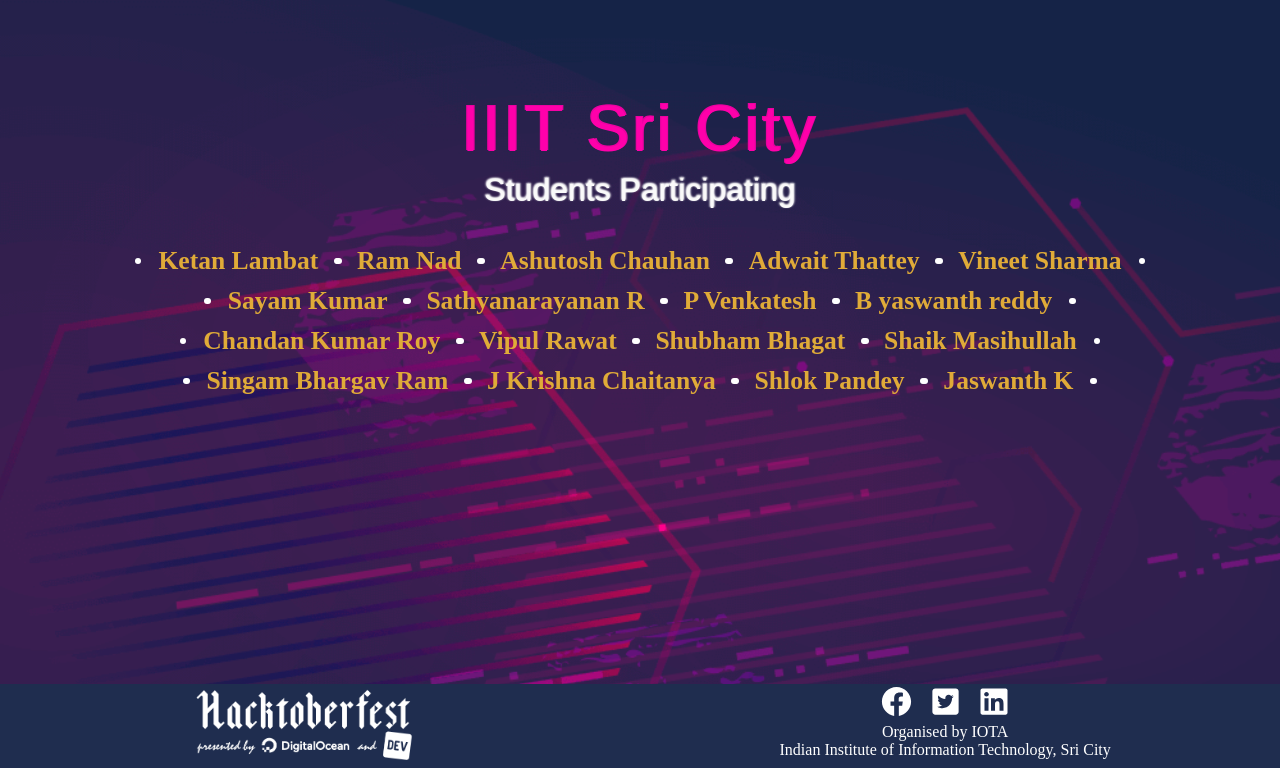
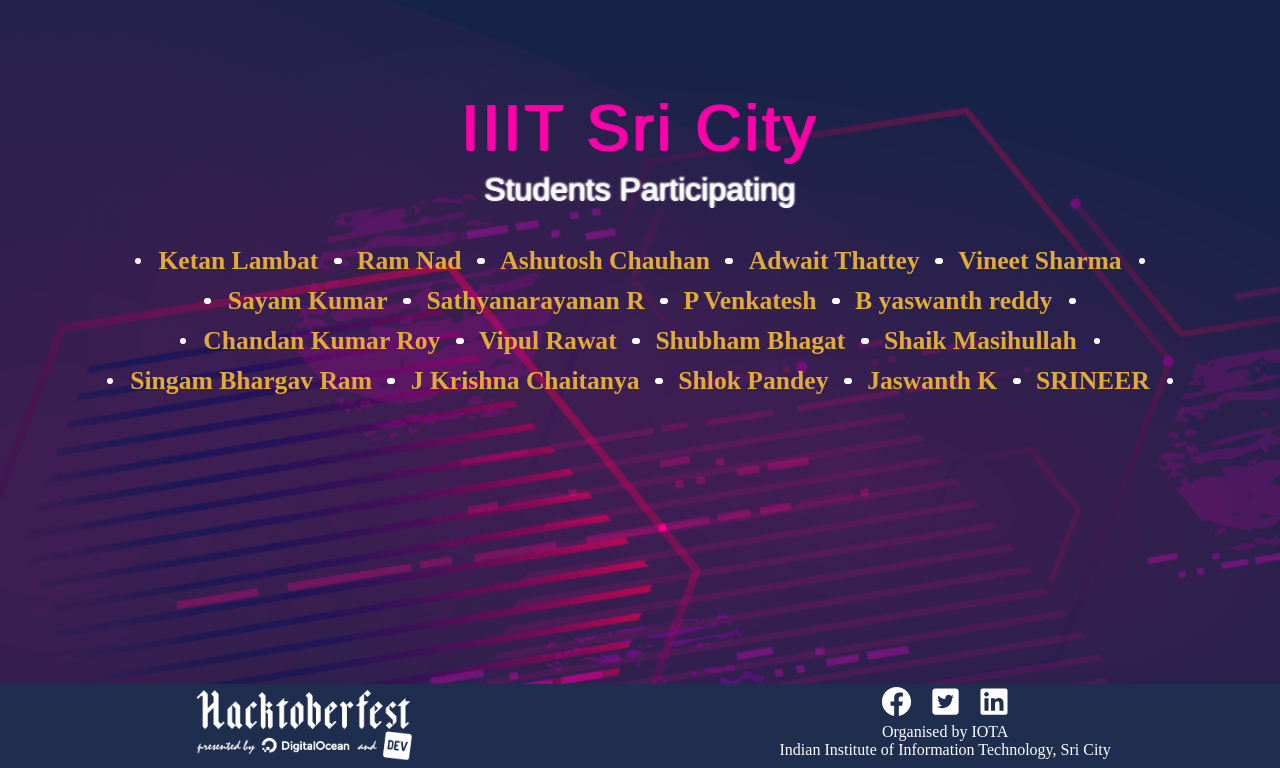
Before and after one commit to Project-Club-IIITS/hacktoberfest2019-participants, a Jekyll site: the page index.html, which Jekyll copies as it is, in a window 1280 px wide, cut to the strip 132-900 px from the top of the page. Built offline with Jekyll 4.4.1, drawn with Linux system fonts in a browser that asks for light colours; some web fonts are replaced.

Commit message:
Added my name - SRINEER

```diff
--- a/index.html
+++ b/index.html
@@ -63,6 +63,7 @@
                 <li><a href="https://github.com/chaitanya531">J Krishna Chaitanya</a></li>
                 <li><a href="https://github.com/b30wulffz">Shlok Pandey</a></li>
                 <li><a href="https://github.com/JazzKriss21">Jaswanth K</a></li>
+		<li><a  href="https://github.com/srineere">SRINEER</a></li>
 
             </ul>
         </div>
```
